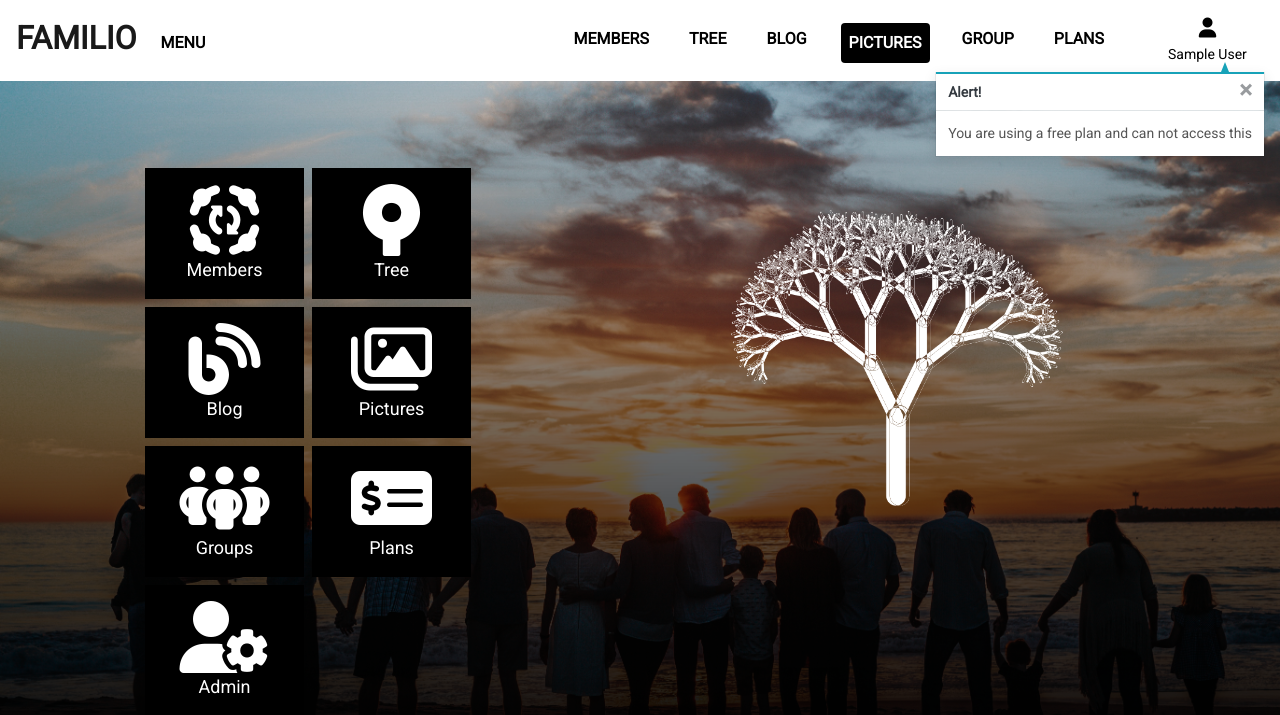
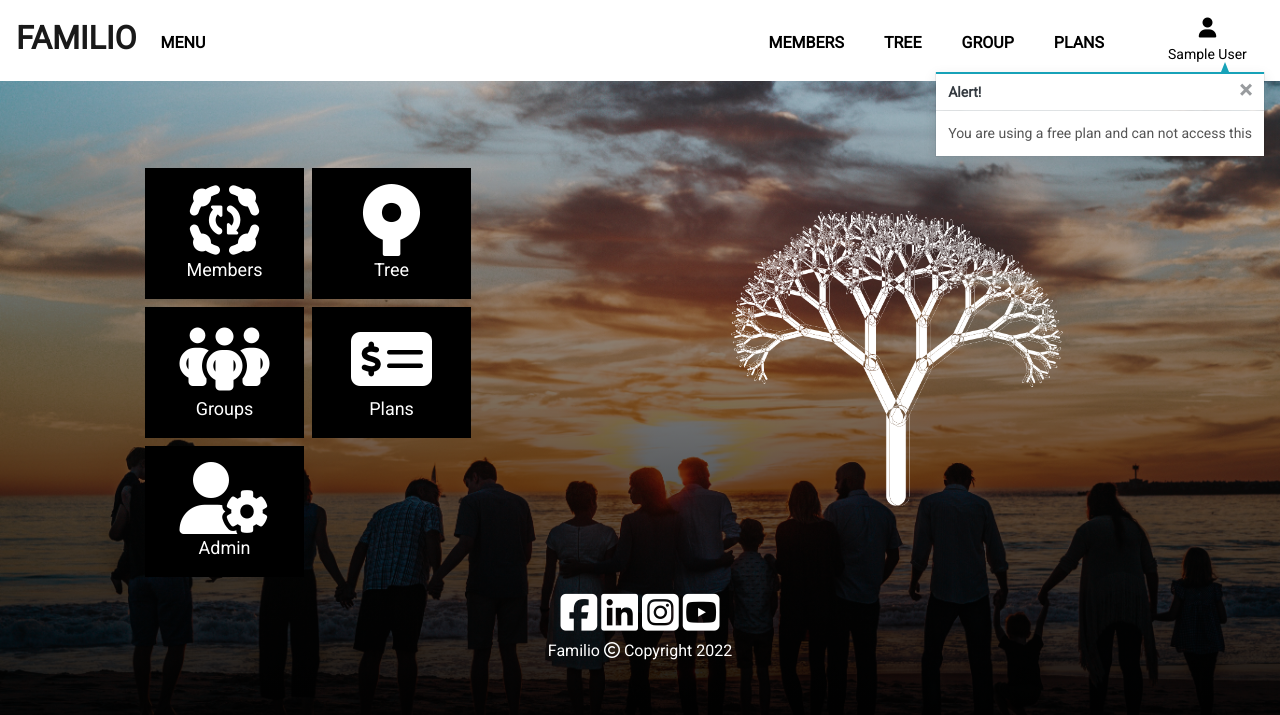
Before and after one commit to michaelrfreitas/p5_familio_app, a Django app: page /blog/pictures in a window 1280 px wide. Shown: the top 715 px of the page. Run offline with Django 3.2, Linux system fonts and the light colour scheme; the visitor is signed in with stand-in values (Sample User, id 1); some libraries are stand-ins or nearby versions.

Commit message:
code: comment blog and pictures buttons for future

```diff
--- a/blog/templates/blog/blog.html
+++ b/blog/templates/blog/blog.html
@@ -16,7 +16,7 @@
     <div class="row">
         <div class="col-lg-6 text-white my-4">
             <h3 class="text-justify">
-               Test
+               Future Page in construction
             </h3>
         </div>
     </div>
--- a/blog/templates/blog/pictures.html
+++ b/blog/templates/blog/pictures.html
@@ -16,7 +16,7 @@
     <div class="row">
         <div class="col-lg-6 text-white my-4">
             <h3 class="text-justify">
-               Test
+              Future Page in construction
             </h3>
         </div>
     </div>
--- a/familio/settings.py
+++ b/familio/settings.py
@@ -106,6 +106,7 @@ ACCOUNT_AUTHENTICATION_METHOD = 'email'
 LOGIN_REDIRECT_URL = '/members/menu'
 LOGOUT_REDIRECT_URL = '/'
 ACCOUNT_EMAIL_VERIFICATION = 'mandatory'
+ACCOUNT_SESSION_REMEMBER = False
 
 ACCOUNT_FORMS = {'signup': 'member.forms.MyCustomSignupForm', 'login': 'member.forms.MyCustomLoginForm'}
 AUTH_USER_MODEL = 'member.CustomUser'
--- a/member/templates/member/menu.html
+++ b/member/templates/member/menu.html
@@ -18,14 +18,14 @@
             {% if user.subscription or user.is_superuser %}
             <a class="menu-button" href="{% url 'familio' %}"><i class="fa-solid fa-group-arrows-rotate menu_i"></i>Members</a>
             <a class="menu-button" href="{% url 'tree' %}"><i class="fa-brands fa-sourcetree menu_i"></i>Tree</a>
-            <a class="menu-button" href="{% url 'blog' %}"><i class="fa-solid fa-blog menu_i"></i>Blog</a>
-            <a class="menu-button" href="{% url 'pictures' %}"><i class="fa-regular fa-images menu_i"></i>Pictures</a>
+            <!-- <a class="menu-button" href="{% url 'blog' %}"><i class="fa-solid fa-blog menu_i"></i>Blog</a>
+            <a class="menu-button" href="{% url 'pictures' %}"><i class="fa-regular fa-images menu_i"></i>Pictures</a> -->
             <a class="menu-button" href="{% url 'group' %}"><i class="fa-solid fa-people-group menu_i"></i>Groups</a>
             <a class="menu-button" href="{% url 'plans' %}"><i class="fa-solid fa-money-check-dollar menu_i"></i>Plans</a>
             {% else %}
             <a class="menu-button" href="{% url 'familio' %}"><i class="fa-solid fa-group-arrows-rotate menu_i"></i>Members</a>
             <a class="menu-button" href="{% url 'tree' %}"><i class="fa-brands fa-sourcetree menu_i"></i>Tree</a>
-            <a class="menu-button" href="{% url 'blog' %}"><i class="fa-solid fa-blog menu_i"></i>Blog</a>
+            <!-- <a class="menu-button" href="{% url 'blog' %}"><i class="fa-solid fa-blog menu_i"></i>Blog</a> -->
             <a class="menu-button" href="{% url 'plans' %}"><i class="fa-solid fa-money-check-dollar menu_i"></i>Plans</a>
             {% endif %}
             {% if user.is_superuser %}
--- a/templates/includes/nav_menu.html
+++ b/templates/includes/nav_menu.html
@@ -27,7 +27,7 @@
             {% endif %}
         </li>
 
-        <li class="nav-item">
+        <!-- <li class="nav-item">
             {% if request.resolver_match.url_name == 'blog' %}
             <a class="logo-font font-weight-bold nav-link text-active mr-4" href="{% url 'blog' %}">Blog</a>
             {% else %}
@@ -41,7 +41,7 @@
             {% else %}
             <a class="logo-font font-weight-bold nav-link text-black mr-4" href="{% url 'pictures' %}">Pictures</a>
             {% endif %}
-        </li>
+        </li> -->
 
         <li class="nav-item">
             {% if request.resolver_match.url_name == 'group' %}
```
